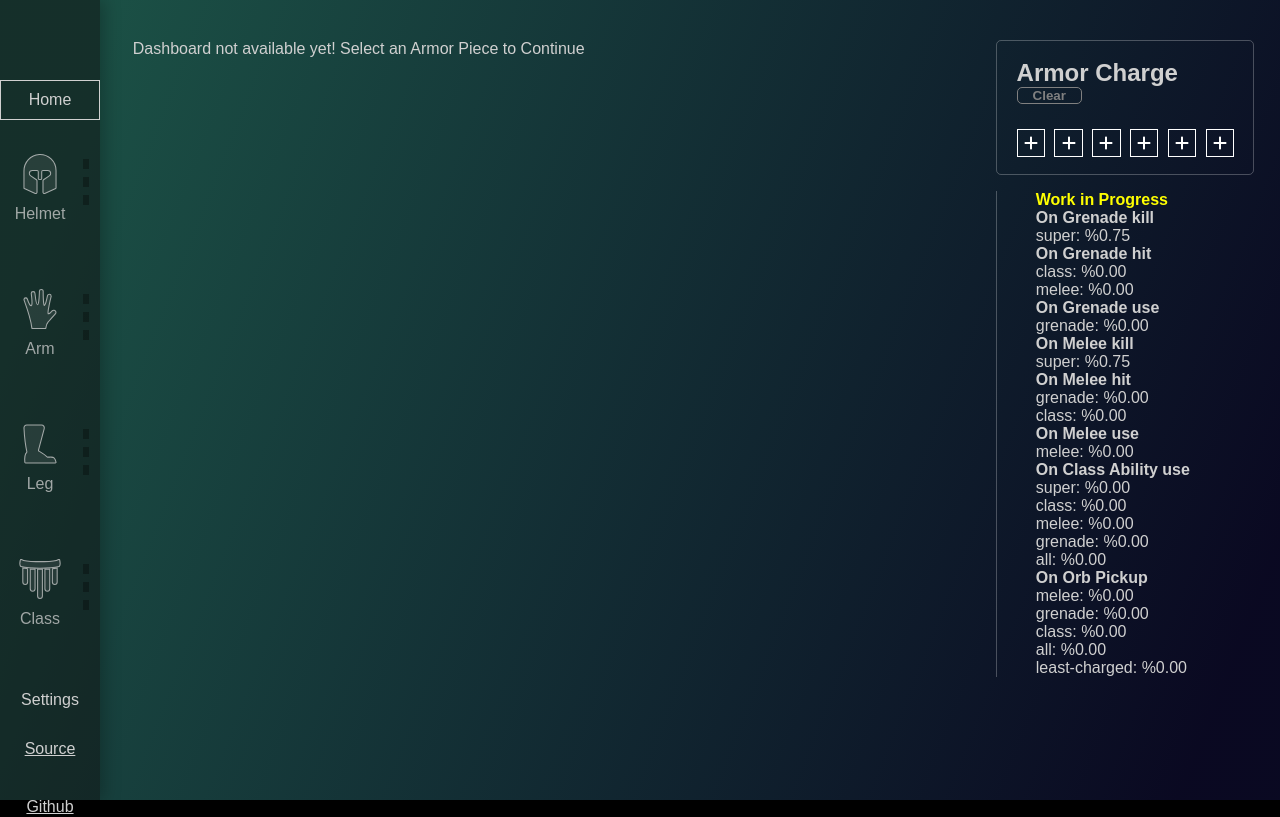
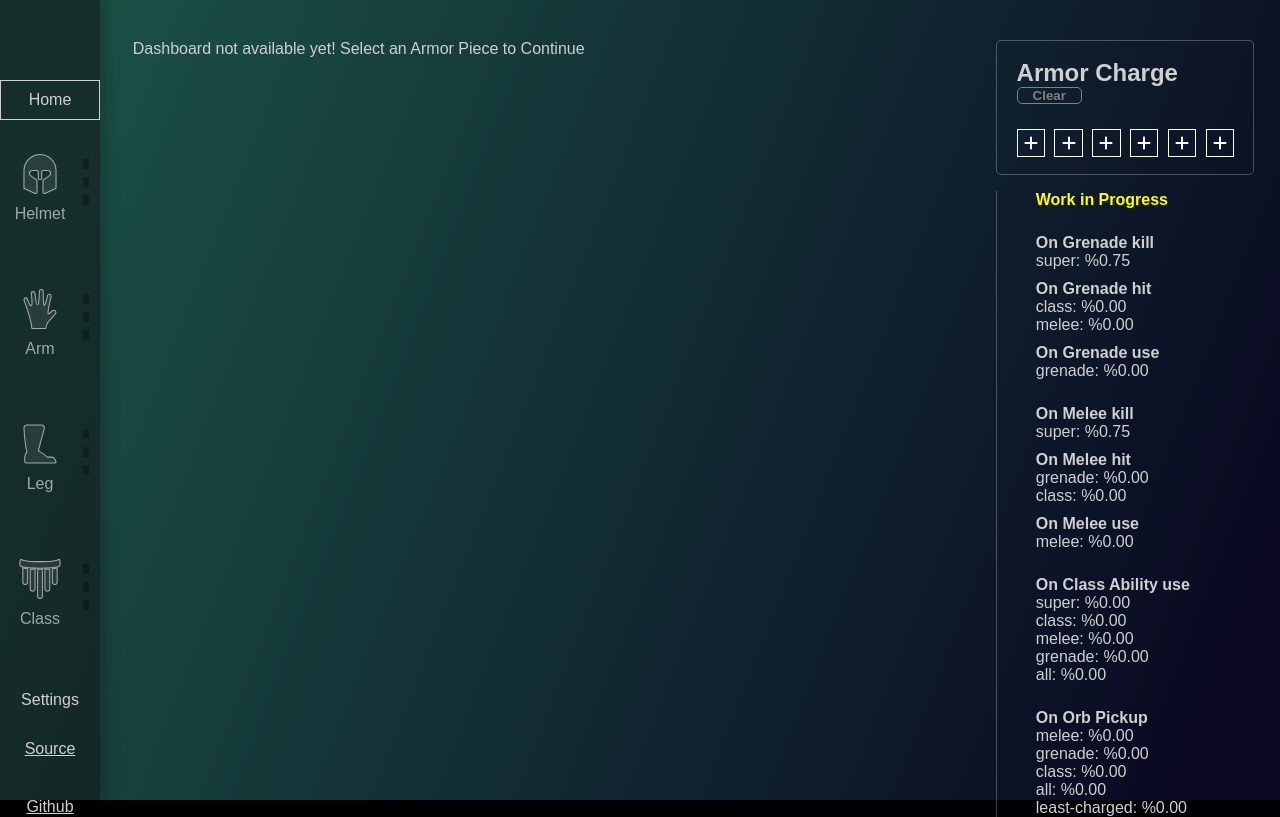
Before and after one commit to cranberriez/destiny-mod-calculator, a React (Create React App) app: page / in a window 1280 px wide. Built offline with nearby package versions, Linux system fonts and the light colour scheme.

Commit message:
Update breakdown.css

```diff
--- a/src/components/css/breakdown.css
+++ b/src/components/css/breakdown.css
@@ -13,3 +13,19 @@
     font-weight: bold;
     color: yellow;
 }
+
+.AbilityBreakdown {
+    margin-top: 25px;
+}
+
+.AbilityBreakdown h4 {
+    margin-top: 10px;
+}
+
+.OrbBreakdown {
+    margin-top: 25px;
+}
+
+.OrbBreakdown h4 {
+    margin-top: 10px;
+}
```
